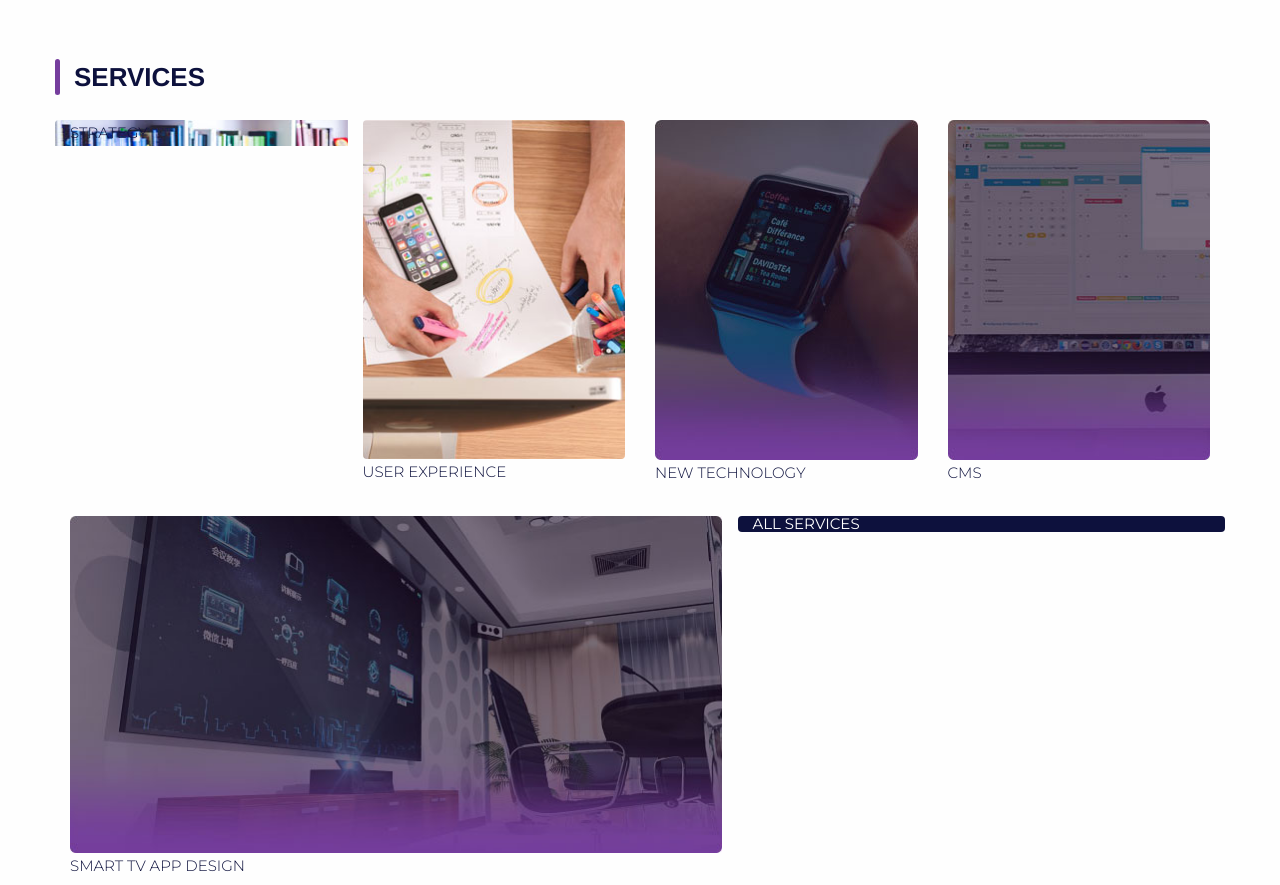
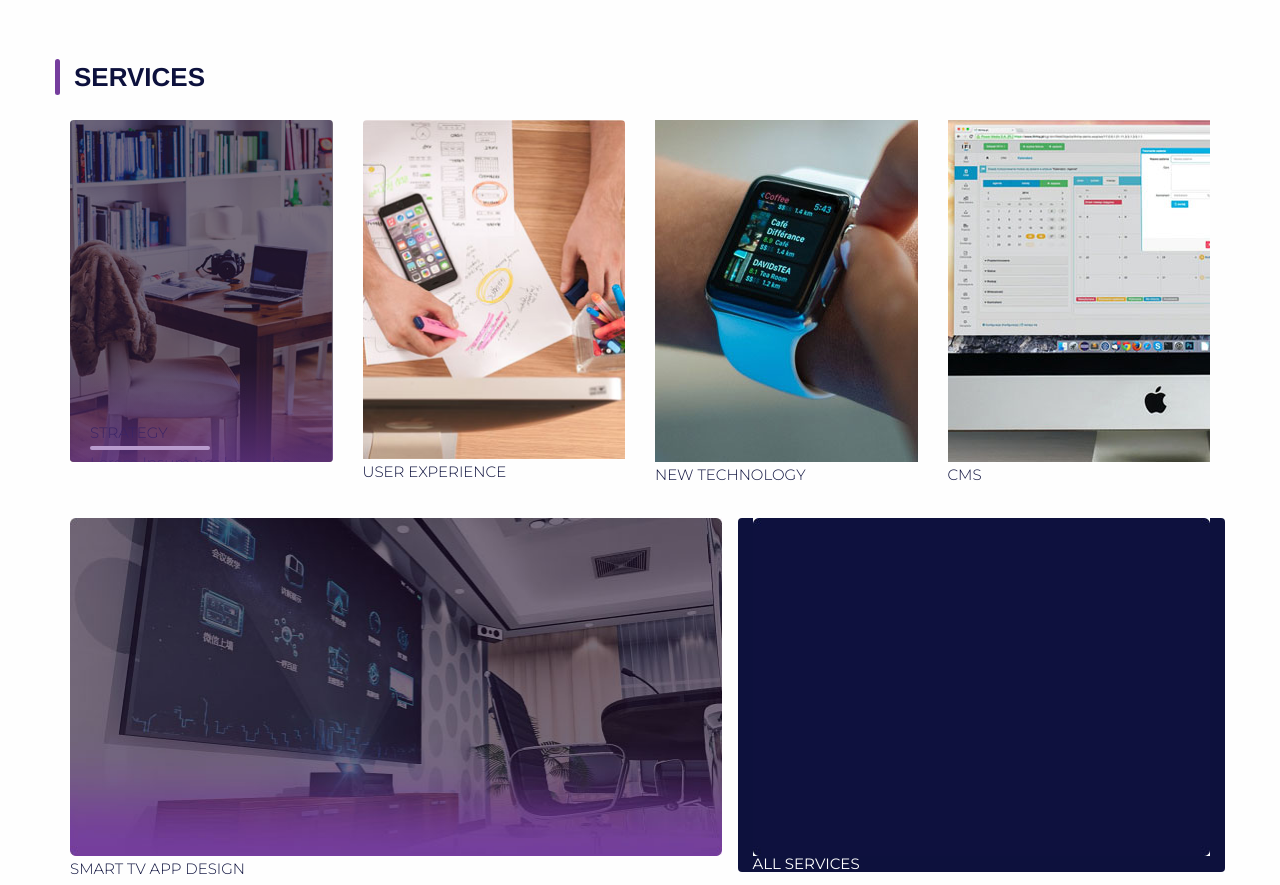
Before and after one commit to ar4ness/HTML-CSS-new, a plain HTML site: page New folder/index.html in a window 1280 px wide. Shown: the part 2080-2965 px from the top of the page. Drawn offline with Linux system fonts and the light colour scheme.

Commit message:
please make hw

```diff
--- a/New folder/css/app.css
+++ b/New folder/css/app.css
@@ -221,20 +221,69 @@ a:hover, a:active {
 }
 .services-block .services-benef {
   margin-bottom: 30px;
-  min-height: 340px;
   height: 100%;
   width: 100%;
+  min-height: 340px;
+  /*border-radius: 4px;
+  overflow: hidden;*/
+  position: relative;
+
+}
+
+
+
+
+.services-block .strategy {
+  position: relative;
   border-radius: 4px;
   overflow: hidden;
 }
 
-.services-block .strategy {
-  background: url("../img/strategy2.jpg") no-repeat;
-  -webkit-background-size: 100% 340px;
-  background-size: 100% 340px;
+.services-block .strategy:before {
+  content: " ";
+  width: 100%;
+  height: 100%;
+  top: 0;
+  left: 0;
+  position: absolute;
+  background-color: rgba(25, 11, 35, 0.6);
 }
-.services-block .user-exper img{
+.services-block .strategy:after {
+  content: '';
+  height: 100px;
+  width: 100%;
+  bottom: 0;
+  left: 0;
+  position: absolute;
+  background: linear-gradient(to bottom, rgba(41,137,216,0) 0%,rgba(117,61,157,0.6) 100%);
+  transition: top ease-in-out 0.6s ;
+}
+.services-benef .strategy-holder {
+  position: absolute;
+  color: #ffffff;
+ /* bottom: 10px;*/
+  left: 20px;
+  top: 300px;
+}
+
+.strategy:hover {
+  height: 100%;
+  background-color: #753d9d;
+  transition: all ease-in-out 0.6s ;
+  transform: top(135px);
+}
+
+.services-block .hor-line {
+  width: 120px;
+  background: #ffffff;
   border-radius: 4px;
+  height: 4px;
+}
+
+.services-block .user-exper  {
+  position: relative;
+  border-radius: 4px;
+  overflow: hidden;
 }
 
 
@@ -256,10 +305,17 @@ a:hover, a:active {
   font-size: 15px;
   font-weight: 300;
   line-height: 35px;
+  position: relative;
+  padding-left: 15px;
 }
+.support-block li{
+  height:50%;
+}
+
 .contact-block {
   background-color: #753d9d;
   margin-bottom: 48px;
+  color: #fff;
 }
 
 
--- a/New folder/index.html
+++ b/New folder/index.html
@@ -99,20 +99,31 @@
     <h3 class="bordered column">SERVICES</h3>
     </div>
     <div class="row services-benef">
-        <div class="small-3 column strategy">
+      <div class="small-3 column ">
+        <div class="strategy">
+          <img src="img/strategy2.jpg" alt="">
+          <div class="strategy-holder">
+            <p>STRATEGY</p>
+            <div class="hor-line"></div>
+            <p>Lorem Ipsum has been the industry's standard dummy text ever since make a type specimen book.</p>
+            <a href="#" class="arrow-right"></a>
+          </div>
+        </div>
+       </div>
 
-          <p>STRATEGY</p>
-        </div>
-        <div class="small-3 column user-exper">
+      <div class="small-3 column">
+        <div class="user-exper">
           <img src="img/user-exper.jpg" alt="">
           <p>USER EXPERIENCE</p>
         </div>
+      </div>
+
         <div class="small-3 column column-block ">
-          <img src="img/new-techn.jpg" alt="Strategy">
+          <img src="img/new-technology.jpg"  alt="">
           <p>NEW TECHNOLOGY</p>
         </div>
         <div class="small-3 column column-block">
-          <img src="img/cms.jpg" alt="cms">
+          <img src="img/cms2.jpg" alt="cms">
           <p>CMS</p>
         </div>
         <div class="small-7 column column-block smart-tv">
@@ -120,11 +131,10 @@
           <p>SMART TV APP DESIGN</p>
         </div>
         <div class="small-5 column column-block services">
-
+          <img src="img/dark.jpg">
           <a href="#">ALL SERVICES</a>
         </div>
     </div>
-
   </div>
 
   <div class="support-block">
```
